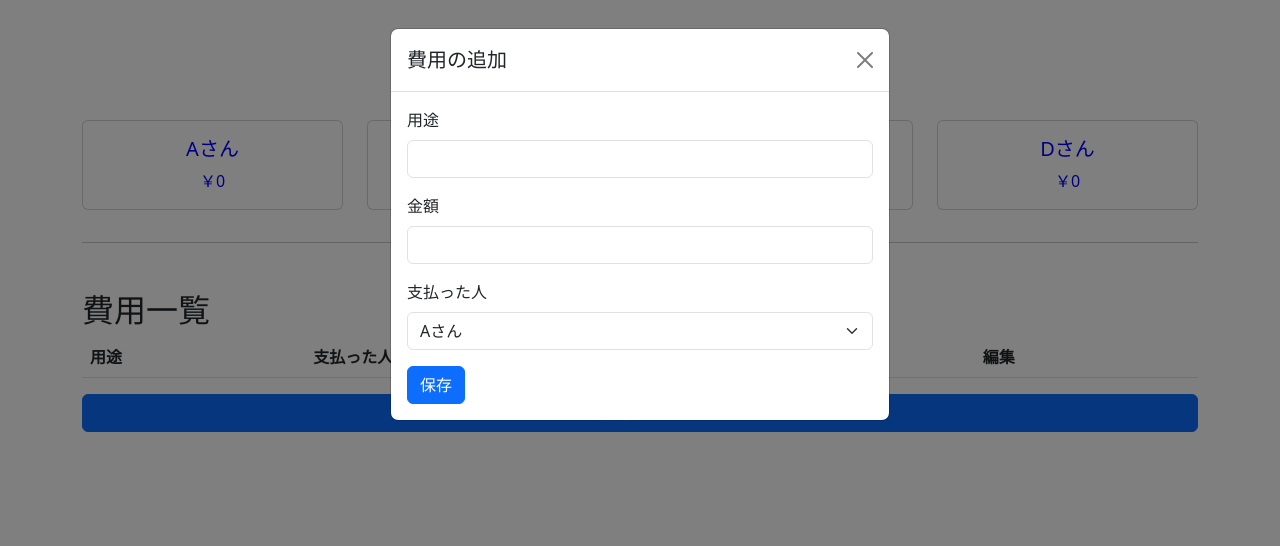
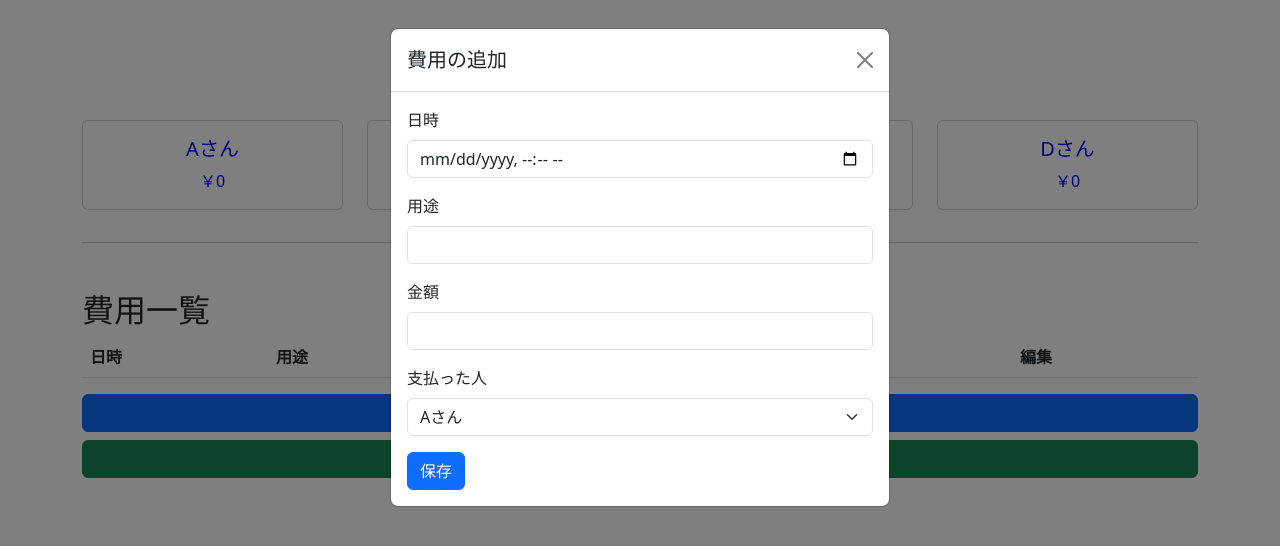
Before and after one commit to sho137/warikan, a plain HTML site: page index.html in a window 1280 px wide. Both pictures are taken after a click on the button "費用を追加". Drawn offline with nearby package versions, Linux system fonts and the light colour scheme.

Commit message:
Add files via upload

```diff
--- a/index.html
+++ b/index.html
@@ -24,6 +24,7 @@
             <table class="table table-striped table-hover">
                 <thead>
                     <tr>
+                        <th>日時</th>
                         <th>用途</th>
                         <th>支払った人</th>
                         <th>金額</th>
@@ -40,6 +41,9 @@
             <button type="button" class="btn btn-primary" data-bs-toggle="modal" data-bs-target="#expense-modal">
                 費用を追加
             </button>
+            <button type="button" class="btn btn-success" id="export-excel-button">
+                Excelに出力
+            </button>
         </div>
     </div>
 
@@ -54,6 +58,10 @@
                 <div class="modal-body">
                     <form id="expense-form">
                         <input type="hidden" id="expense-id">
+                        <div class="mb-3">
+                            <label for="expense-date" class="form-label">日時</label>
+                            <input type="datetime-local" class="form-control" id="expense-date" required>
+                        </div>
                         <div class="mb-3">
                             <label for="expense-description" class="form-label">用途</label>
                             <input type="text" class="form-control" id="expense-description" required>
@@ -101,6 +109,7 @@
     </div>
 
     <script src="https://cdn.jsdelivr.net/npm/bootstrap@5.3.0/dist/js/bootstrap.bundle.min.js"></script>
+    <script src="https://cdnjs.cloudflare.com/ajax/libs/xlsx/0.18.5/xlsx.full.min.js"></script>
     <script src="app.js"></script>
 </body>
 </html>
```
